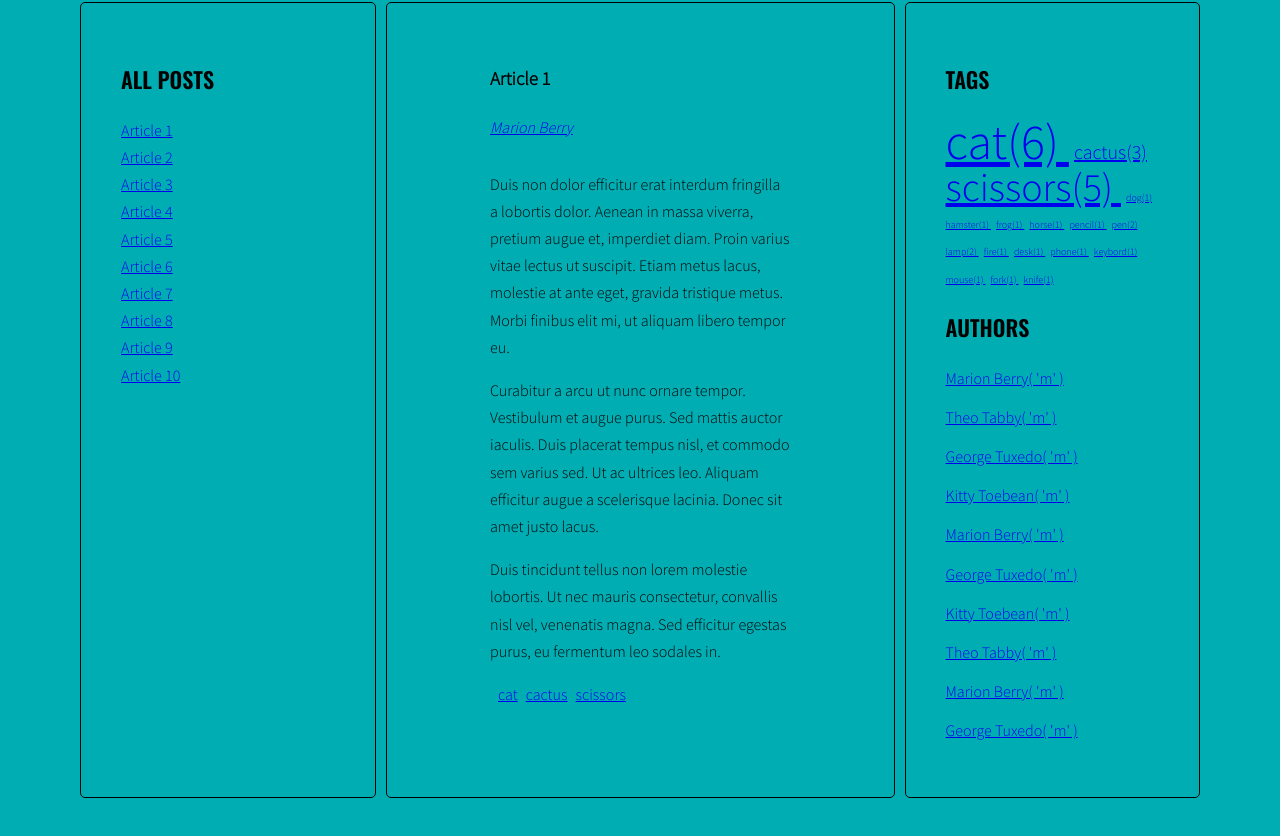
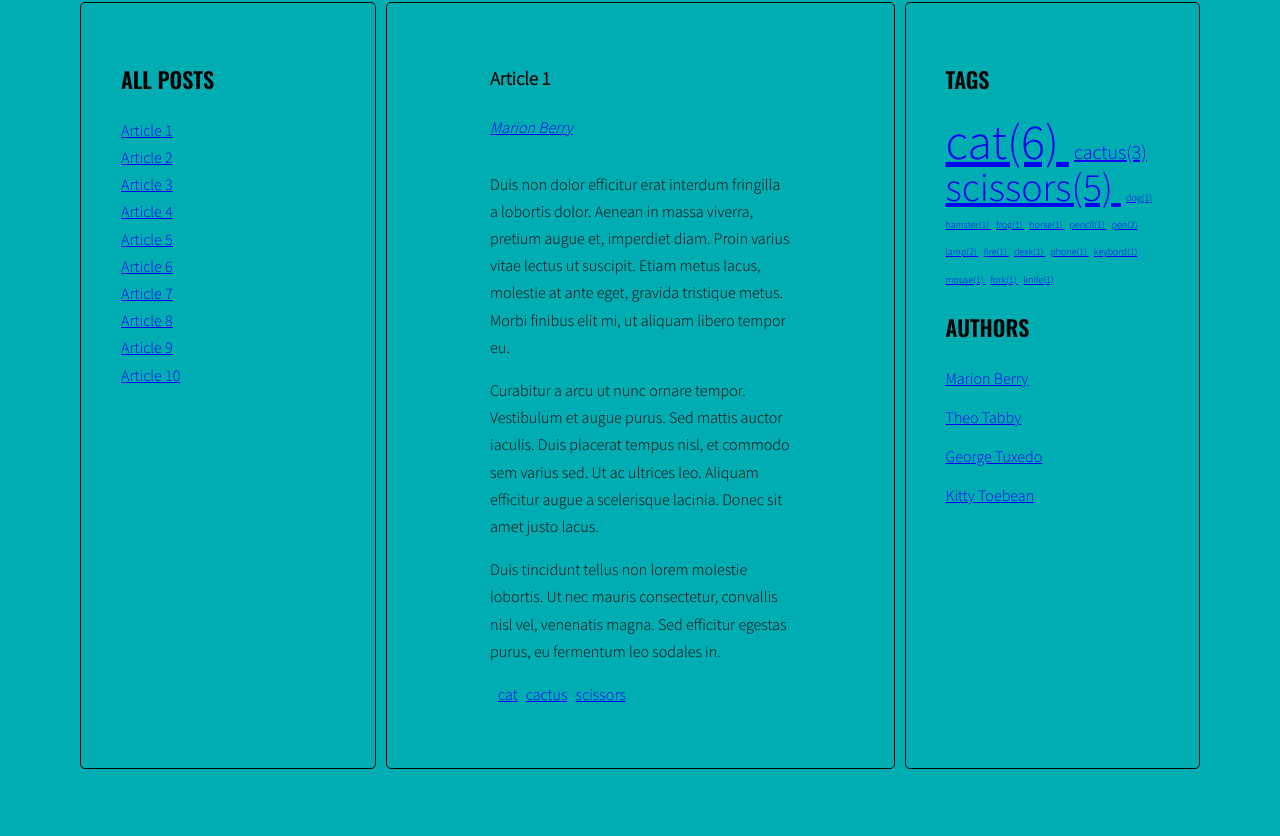
Before and after one commit to wojbiel833/Blog-JS, a website: page index.html in a window 1280 px wide. Shown: the part 608-1444 px from the top of the page. Drawn offline with nearby package versions, Linux system fonts and the light colour scheme.

Commit message:
Fix authorsCloud bug

```diff
--- a/index.html
+++ b/index.html
@@ -397,10 +397,10 @@
       {{/each}}
     </script>
     <script id="template-authors-cloud-link" type="text/x-handlebars-template">
-      {{#each tags}}
+      {{#each authors}}
         <li>
-          <a href='#tag-author-{{name}}'>
-            {{name}}( 'm' )
+          <a href='#author-{{this}}'>
+            {{this}}
           </a>
         </li>
       {{/each}}
--- a/js/script.js
+++ b/js/script.js
@@ -400,85 +400,106 @@ function cloudTagClickHandler(event) {
   generateTitleLinks('[data-tags~="' + tag + '"]');
 }
 
+// function generateAuthorsCloud() {
+//   let allAuthors = {};
+//   const allAuthorsData = { tags: [] };
+//   // console.log(allAuthors);
+//   let linkHTML;
+//   let allAuthorsHTML;
+//   let dataAuthor;
+
+//   const posts = document.querySelectorAll('.post');
+//   const tagsWrapper = document.querySelector('.authors');
+//   const countPost = [];
+// console.log(countPost);
+//  STARA FUNKCJA - ŹLE DZIAŁAJĄCA
+//   for (const post of posts) {
+//     dataAuthor = post.getAttribute('data-author');
+//     // console.log(dataAuthor);
+
+//     // linkHTML =
+//     //   `<li><a href="#tag-author-` +
+//     //   dataAuthor +
+//     //   `">` +
+//     //   dataAuthor +
+//     //   ` ( ` +
+//     //   `m` +
+//     //   ` )` +
+//     //   `</a></li>`;
+//     // console.log(linkHTML);
+//     allAuthorsData.tags.push({
+//       name: dataAuthor,
+//     });
+//     // if (!allAuthors[dataAuthor]) {
+//     //   allAuthors[dataAuthor] = linkHTML;
+//     //   allAuthors[dataAuthor] = 1;
+//     // } else {
+//     //   allAuthors[dataAuthor]++;
+//     //   linkHTML = '';
+//     // }
+//     if (!allAuthorsData[dataAuthor]) {
+//       allAuthorsData[dataAuthor] = allAuthorsData;
+//       allAuthorsData[dataAuthor] = 1;
+//     } else {
+//       allAuthorsData[dataAuthor]++;
+//       // allAuthorsData = '';
+//     }
+//     // tagsWrapper.insertAdjacentHTML('beforeend', linkHTML);
+//     tagsWrapper.innerHTML = templates.authorCloudLink(allAuthorsData);
+//   }
+//   console.log(tagsWrapper);
+//   console.log(allAuthorsData);
+
+//   // for (let i = 0; i < authorValues.length; i++) {
+//   //   const countPost = authorValues[i];
+//   //   console.log(countPost);
+//   // }
+//   const tagsParams = calculateTagsParams(allAuthors);
+//   // console.log(tagsParams);
+
+//   const postCount = calculateTagClass(allAuthors[dataAuthor], tagsParams);
+//   // console.log(postCount);
+
+//   // for (let tag in allAuthors) {
+//   //   allAuthorsHTML +=
+//   //     '<li><a href=#tag-author-"' +
+//   //     dataAuthor +
+//   //     calculateTagClass(allAuthors[dataAuthor], tagsParams) +
+//   //     '"href="#' +
+//   //     tag +
+//   //     '">' +
+//   //     tag +
+//   //     '</a></li> ';
+//   // }
+//   // tagsWrapper.innerHTML = allAuthorsHTML;
+// }
 function generateAuthorsCloud() {
-  let allAuthors = {};
-  const allAuthorsData = { tags: [] };
-  // console.log(allAuthors);
-  let linkHTML;
-  let allAuthorsHTML;
   let dataAuthor;
 
   const posts = document.querySelectorAll('.post');
   const tagsWrapper = document.querySelector('.authors');
-  const countPost = [];
-  // console.log(countPost);
+
+  const allAuthorsData = [];
 
   for (const post of posts) {
     dataAuthor = post.getAttribute('data-author');
-    // console.log(dataAuthor);
 
-    // linkHTML =
-    //   `<li><a href="#tag-author-` +
-    //   dataAuthor +
-    //   `">` +
-    //   dataAuthor +
-    //   ` ( ` +
-    //   `m` +
-    //   ` )` +
-    //   `</a></li>`;
-    // console.log(linkHTML);
-    allAuthorsData.tags.push({
-      name: dataAuthor,
-    });
-    // if (!allAuthors[dataAuthor]) {
-    //   allAuthors[dataAuthor] = linkHTML;
-    //   allAuthors[dataAuthor] = 1;
-    // } else {
-    //   allAuthors[dataAuthor]++;
-    //   linkHTML = '';
-    // }
-    if (!allAuthorsData[dataAuthor]) {
-      allAuthorsData[dataAuthor] = allAuthorsData;
-      allAuthorsData[dataAuthor] = 1;
-    } else {
-      allAuthorsData[dataAuthor]++;
-      // allAuthorsData = '';
+    if (!allAuthorsData.includes(dataAuthor)) {
+      allAuthorsData.push(dataAuthor);
     }
-    // tagsWrapper.insertAdjacentHTML('beforeend', linkHTML);
-    tagsWrapper.innerHTML = templates.authorCloudLink(allAuthorsData);
   }
-  console.log(tagsWrapper);
-  console.log(allAuthorsData);
 
-  // for (let i = 0; i < authorValues.length; i++) {
-  //   const countPost = authorValues[i];
-  //   console.log(countPost);
-  // }
-  const tagsParams = calculateTagsParams(allAuthors);
-  // console.log(tagsParams);
+  tagsWrapper.innerHTML = templates.authorCloudLink({
+    authors: allAuthorsData,
+  });
+}
 
-  const postCount = calculateTagClass(allAuthors[dataAuthor], tagsParams);
-  // console.log(postCount);
-
-  // for (let tag in allAuthors) {
-  //   allAuthorsHTML +=
-  //     '<li><a href=#tag-author-"' +
-  //     dataAuthor +
-  //     calculateTagClass(allAuthors[dataAuthor], tagsParams) +
-  //     '"href="#' +
-  //     tag +
-  //     '">' +
-  //     tag +
-  //     '</a></li> ';
-  // }
-  // tagsWrapper.innerHTML = allAuthorsHTML;
-}
 generateAuthorsCloud();
 
 function addClickListenersToCloudAuthors() {
   /* find all links to tags */
   const tagsSelector = document.querySelectorAll(
-    '.authors a[href^="#tag-author-"]'
+    '.authors a[href^="#author-"]'
   );
   // console.log(tagsSelector);
   /* START LOOP: for each link */
@@ -499,7 +520,7 @@ function cloudAuthorClickHandler(event) {
   const href = this.getAttribute('href');
   // console.log(href);
 
-  const tag = href.replace('#tag-author-', '');
+  const tag = href.replace('#author-', '');
   // console.log(tag);
   generateTitleLinks('[data-author="' + tag + '"]');
 }
```
